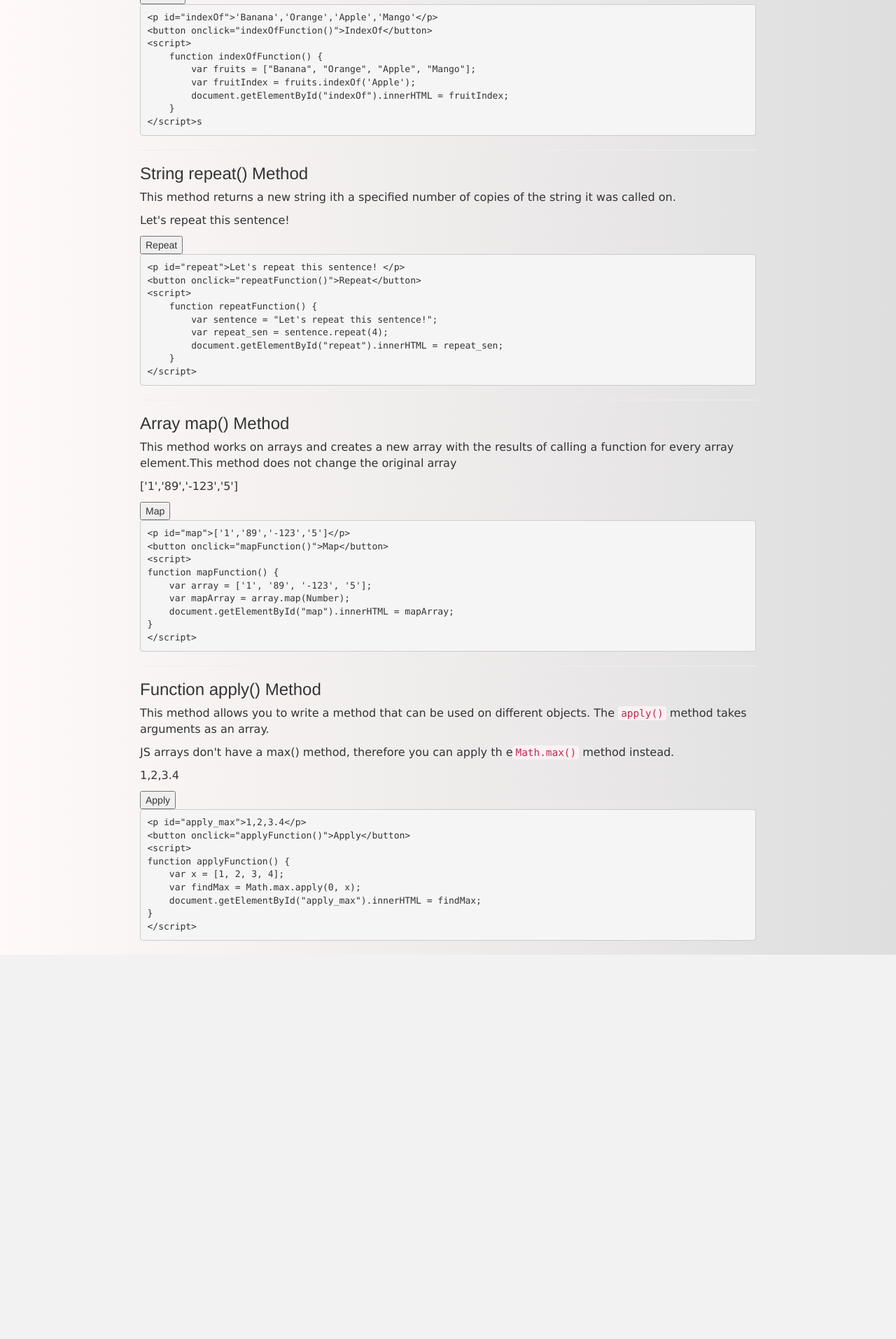
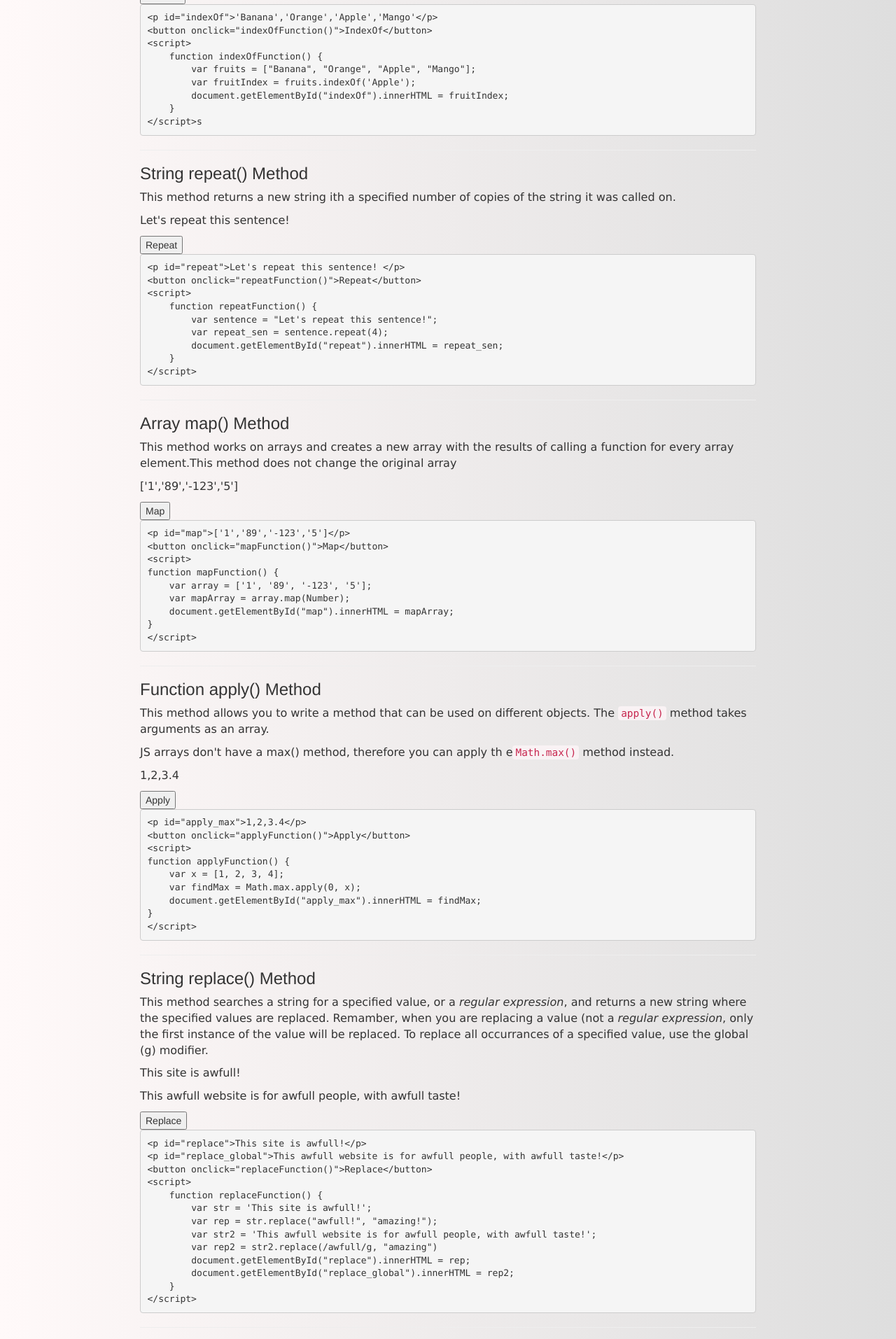
Before and after one commit to chabiorborys/Django_blog, a Django app: page /js_methods/ in a window 1280 px wide. Shown: the part 3367-5280 px from the top of the page at 70% size. Before the commit the page ends 4731 px from the top, so only its background shows below. Run offline with Django 3.2, Linux system fonts and the light colour scheme; some libraries are stand-ins or nearby versions.

Commit message:
Added some content to templates

```diff
--- a/templates/js_methods.html
+++ b/templates/js_methods.html
@@ -17,7 +17,7 @@
 </code></pre>
 <hr>
 <h3>Array slice() Method</h3>
-<p>This method returns the selected elements in an array, as a new array object. The slice() method selects the elements starting ar the given <i>start</i> argument, and ends at, <i>but does not include,</i> the given <i>end</i> argument.</p>
+<p>This method returns the selected elements in an array, as a new array object. The slice() method selects the elements starting at the given <i>start</i> argument, and ends at, <i>but does not include,</i> the given <i>end</i> argument.</p>
 <p id="slice">var fruits = ['Apple', 'Bannana', 'Lemon', 'Mango', 'Orange']</p>
 <p>var new_fruit = fruits.slice(1,3)</p>
 <button onclick="sliceFunction()">Slice</button>
@@ -184,10 +184,60 @@ function applyFunction() {
 }
 &lt;/script>
 </code></pre>
+<hr>
+<h3>String replace() Method</h3>
+<p>This method searches a string for a specified value, or a <i>regular expression</i>, and returns a new string where the specified values are replaced. Remamber, when you are replacing a value (not a <i>regular expression</i>, only the first instance of
+    the value will be replaced. To replace all occurrances of a specified value, use the global (g) modifier.</p>
+<p id="replace">This site is awfull!</p>
+<p id="replace_global">This awfull website is for awfull people, with awfull taste!</p>
+<button onclick="replaceFunction()">Replace</button>
+<pre><code>&lt;p id="replace">This site is awfull!&lt;/p>
+&lt;p id="replace_global">This awfull website is for awfull people, with awfull taste!&lt;/p>
+&lt;button onclick="replaceFunction()">Replace&lt;/button>
+&lt;script>
+    function replaceFunction() {
+        var str = 'This site is awfull!';
+        var rep = str.replace("awfull!", "amazing!");
+        var str2 = 'This awfull website is for awfull people, with awfull taste!';
+        var rep2 = str2.replace(/awfull/g, "amazing")
+        document.getElementById("replace").innerHTML = rep;
+        document.getElementById("replace_global").innerHTML = rep2;
+    }
+&lt;/script>
+</code></pre>
+<hr>
+<h3>Array sort() Method</h3>
+<p>This method sorts the items of an array. The sort order can be either alphabetical or numeric, and either ascending of descending. By deafualt, the <code>sort()</code> method sorts the values as strings in alpabetical and ascending order.</p>
+<p id="sort_alp">['Banana','Lemon','Apple','Grape']</p>
+<p id="sort_asc">[40,100,1,5,25,10]</p>
+<p id="sort_des">[40,100,1,5,25,10]</p>
+<button onclick="sortFunction()">Sort</button>
+<pre><code>&lt;p id="sort_alp">['Banana','Lemon','Apple','Grape']&lt;/p>
+&lt;p id="sort_asc">[40,100,1,5,25,10]&lt;/p>
+&lt;p id="sort_des">[40,100,1,5,25,10]&lt;/p>
+&lt;button onclick="sortFunction()">Sort&lt;/button>
+&lt;script>
+    function sortFunction() {
+        var alp = ['Banana', 'Lemon', 'Apple', 'Grape'];
+        var sort_alp = alp.sort();
+        var asc = [40, 100, 1, 5, 25, 10];
+        var sort_asc = asc.sort(function(a, b) {
+            return a - b
+        });
+        var des = [40, 100, 1, 5, 25, 10];
+        var sort_des = des.sort(function(a, b) {
+            return b - a
+        });
+        document.getElementById('sort_alp').innerHTML = sort_alp;
+        document.getElementById('sort_asc').innerHTML = sort_asc;
+        document.getElementById('sort_des').innerHTML = sort_des;
+    }
+&lt;/script>
+</code></pre>
 <script>
     function splitFunction() {
         var str = 'ABCDEFG';
-        var res = str.split("");
+        var res = str.split('');
         document.getElementById("split").innerHTML = res;
     }
 
@@ -259,5 +309,30 @@ function applyFunction() {
         var findMax = Math.max.apply(0, x);
         document.getElementById("apply_max").innerHTML = findMax;
     }
+
+    function replaceFunction() {
+        var str = 'This site is awfull!';
+        var rep = str.replace("awfull!", "amazing!");
+        var str2 = 'This awfull website is for awfull people, with awfull taste!';
+        var rep2 = str2.replace(/awfull/g, "amazing")
+        document.getElementById("replace").innerHTML = rep;
+        document.getElementById("replace_global").innerHTML = rep2;
+    }
+
+    function sortFunction() {
+        var alp = ['Banana', 'Lemon', 'Apple', 'Grape'];
+        var sort_alp = alp.sort();
+        var asc = [40, 100, 1, 5, 25, 10];
+        var sort_asc = asc.sort(function(a, b) {
+            return a - b
+        });
+        var des = [40, 100, 1, 5, 25, 10];
+        var sort_des = des.sort(function(a, b) {
+            return b - a
+        });
+        document.getElementById('sort_alp').innerHTML = sort_alp;
+        document.getElementById('sort_asc').innerHTML = sort_asc;
+        document.getElementById('sort_des').innerHTML = sort_des;
+    }
 </script>
 {% endblock content %}
```
Also changed, not shown: templates/js_codewars.html (+70 -0 lines).
